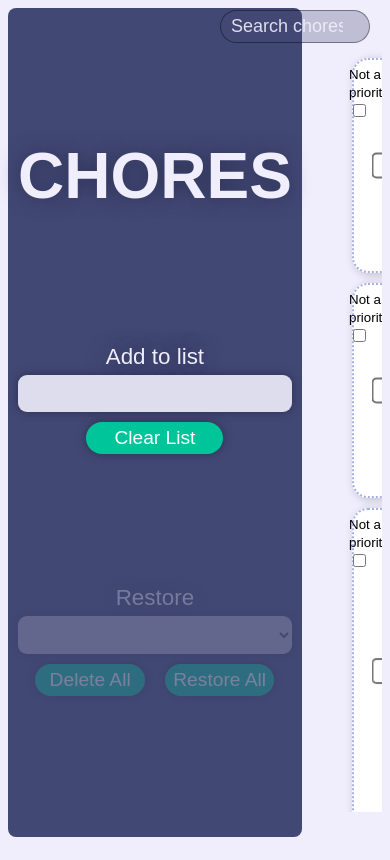
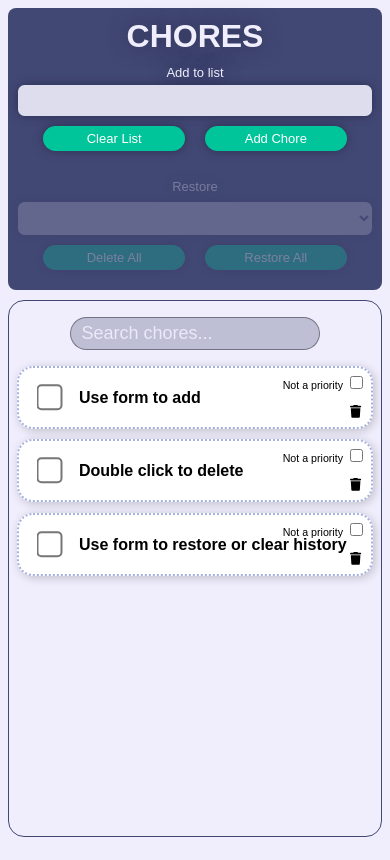
Before and after one commit to hutchison-s/chores-app, a React (Vite) app: page / in a window 390 px wide. Built offline with nearby package versions, Linux system fonts and the light colour scheme.

Commit message:
add responsive design via css

```diff
--- a/package.json
+++ b/package.json
@@ -11,6 +11,8 @@
     "preview": "vite preview"
   },
   "dependencies": {
+    "@fortawesome/free-solid-svg-icons": "^6.4.0",
+    "@fortawesome/react-fontawesome": "^0.2.0",
     "react": "^18.2.0",
     "react-dom": "^18.2.0"
   },
--- a/src/components/NewItem.jsx
+++ b/src/components/NewItem.jsx
@@ -11,7 +11,7 @@ export default function NewItem() {
     }
 
     return (
-      <div>
+      <div id='addBox'>
         <label>
           Add to list
           <input type="text" id="newChoreInput" />
@@ -22,6 +22,11 @@ export default function NewItem() {
         >
           Clear List
         </button>
+        <button
+          type="submit"
+        >
+          Add Chore
+        </button>
       </div>
     )
   }
--- a/src/components/Restore.jsx
+++ b/src/components/Restore.jsx
@@ -36,9 +36,10 @@ export default function Restore() {
 
     return (
         <div style={(deleted.length > 1) ? {opacity: "1"} : {opacity: "0.3"}} className="restoreBox">
-          <label>
-            Restore
+          <label htmlFor="restoreChoreInput">
+            Restore</label>
             <select
+              id="restoreChoreInput"
               onInput={(e) => {handleRestore(e)}}
               disabled={(deleted.length > 1) ? false : true}>
               {deleted.map((itemContent, idx) => (
@@ -47,7 +48,7 @@ export default function Restore() {
                 </option>
               ))}
             </select>
-          </label>
+
           <button
             onClick={() => {setDeleted([" "])}}
             type="button"
--- a/src/components/ToDo.jsx
+++ b/src/components/ToDo.jsx
@@ -1,6 +1,8 @@
 import { useContext, useState } from "react";
 import { ListContext } from "../ListContext";
 import setStorage from "../functions/localStorage";
+import { FontAwesomeIcon } from '@fortawesome/react-fontawesome'
+import { faTrash } from '@fortawesome/free-solid-svg-icons'
 
 export default function ToDo({item, idx}) {
     const { list, setList, deleted, setDeleted } = useContext(ListContext);
@@ -52,6 +54,7 @@ export default function ToDo({item, idx}) {
             checked={priority}
             onChange={()=>{handlePriorityChange()}}
         /></small></label>
+        <FontAwesomeIcon icon={faTrash} className='deleteIcon' onClick={handleDoubleClick}/>
       </div>
     )
 }
--- a/src/index.css
+++ b/src/index.css
@@ -23,7 +23,8 @@ body {
   background-color: #424874;
   border-radius: 0.5em;
 }
-.userControls label * {
+#newChoreInput,
+#restoreChoreInput {
   width: 100%;
   border-radius: 0.5em;
   padding: 8px 5px;
@@ -41,8 +42,8 @@ body {
   text-shadow: 0 0 20px #242847bb;
 }
 .userControls button {
-  width: 50%;
-  margin: 0 auto;
+  width: 40%;
+  margin: 10px;
   border-radius: 1rem;
   border: none;
   outline: none;
@@ -56,11 +57,6 @@ body {
 }
 .userControls button:active {
   opacity: 0.8;
-}
-.restoreBox button {
-  display: inline-block;
-  width: 40%;
-  margin: 10px;
 }
 .itemsContainer {
   flex: 2;
@@ -111,6 +107,15 @@ body {
   right: 5px;
   accent-color: #F8E16C;
 }
+.deleteIcon {
+  position: absolute;
+  right: 10px;
+  bottom: 10px;
+  cursor: pointer;
+}
+.deleteIcon:hover {
+  color:rgb(0, 196, 154)
+}
 #title {
   font-size: 4em;
   margin: 0;
@@ -150,3 +155,57 @@ body {
   from {box-shadow: none;}
   from {box-shadow: 0 0 15px #F8E16C;}
 }
+
+@media screen and (max-width: 680px) {
+  .App {
+    flex-direction: column;
+    height: 100vh;
+    gap: 10px;
+    padding-bottom: 15px;
+  }
+  #title {
+    font-size: xx-large;
+  }
+  .userControls {
+    flex: 1;
+  }
+  .itemsContainer {
+    flex: 3;
+    overflow-y: auto;
+    padding: 0 0.5rem;
+    border: 1px solid #424874;
+    border-radius: 1rem;;
+  }
+  #addBox,
+  #newChoreInput,
+  .restoreBox label,
+  #restoreChoreInput {
+    font-size: small;
+  }
+  .restoreBox {
+    position: relative;
+  }
+  .userControls button {
+    font-size: small;
+    flex: 0 0 20vw;
+  }
+  #searchBar {
+    position: relative;
+    top: unset;
+    right: unset;
+    margin: 1rem auto;
+    width: 70%;
+  }
+  .item h1 {
+    font-size: 1.2em;
+  }
+}
+
+@media screen and (max-width: 400px) {
+  .item h1 {
+    font-size: 1rem;
+  }
+  .item {
+    font-size: 0.8rem;
+  }
+}
```
Also changed, not shown: 1 other file (tests, documents, lock files or other folders).
